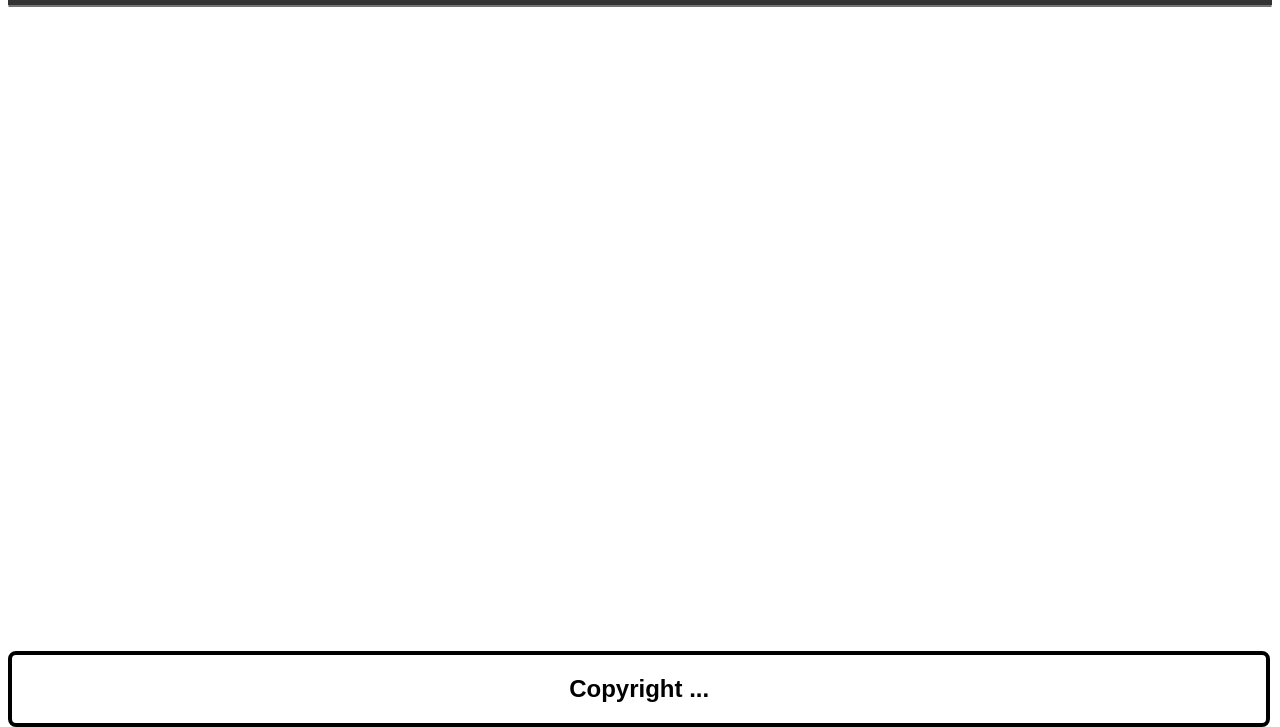
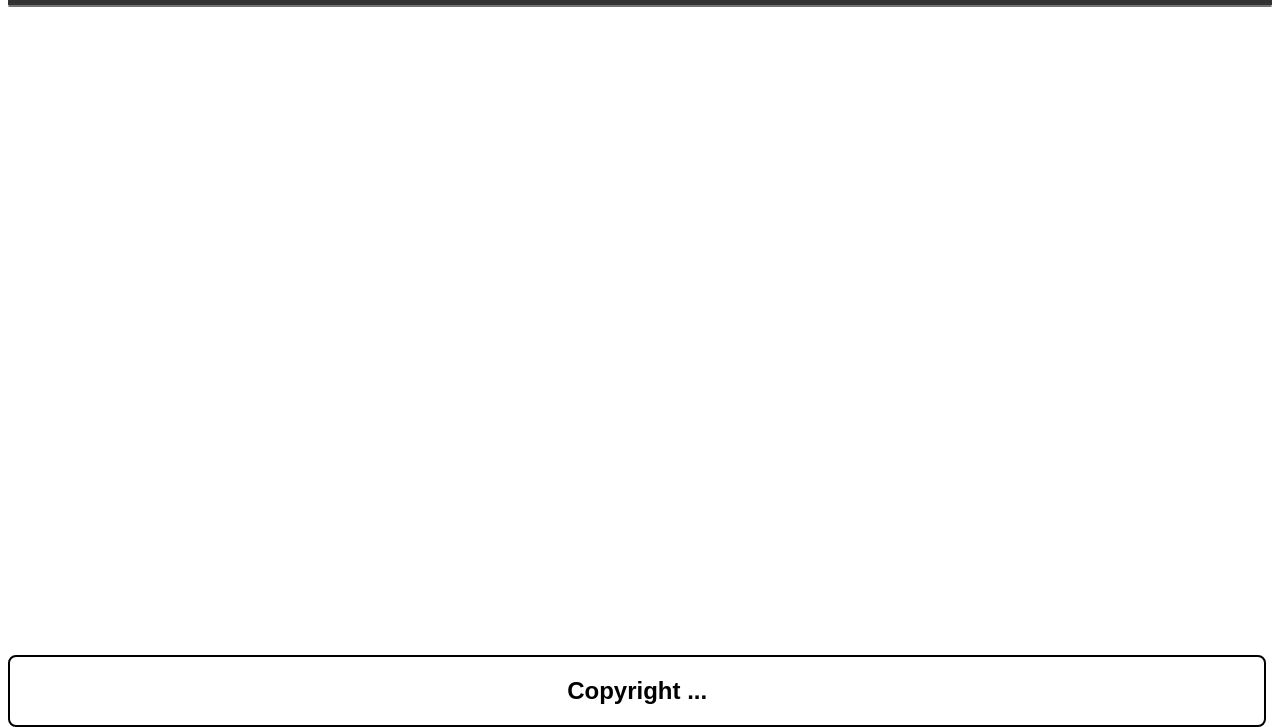
Before and after one commit to Ashnaali3255/Awesome-Books-M2-W1-, a website: page index.html in a window 1280 px wide. Shown: the part 73-800 px from the top of the page. Drawn offline with Linux system fonts and the light colour scheme.

Commit message:
Update javascript and styles

```diff
--- a/style.css
+++ b/style.css
@@ -165,7 +165,7 @@ footer {
   display: flex;
   justify-content: center;
   bottom: 0;
-  border: 4px solid black;
+  border: 2px solid black;
   border-radius: 8px;
   width: 98%;
   position: absolute;
```
